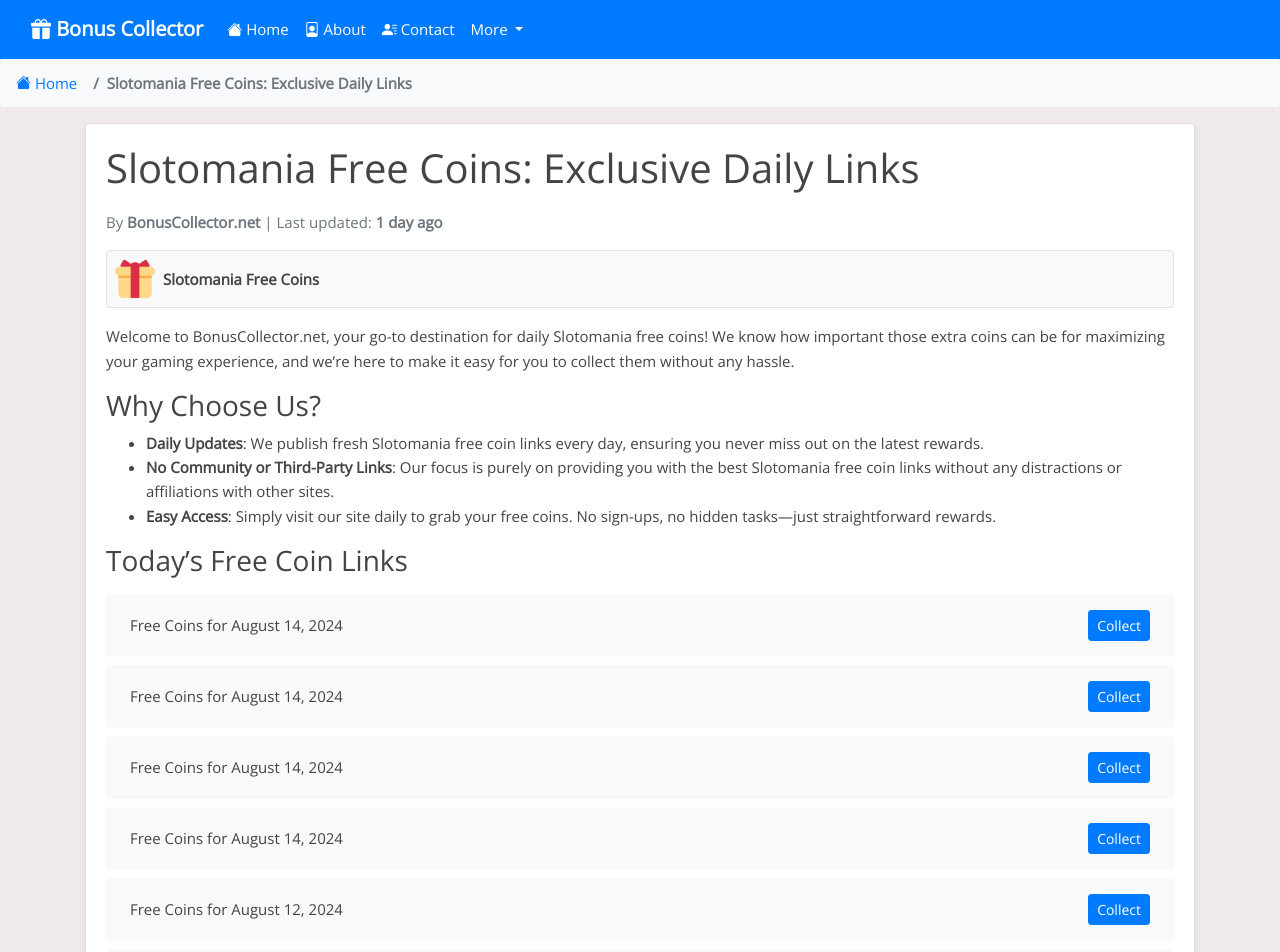
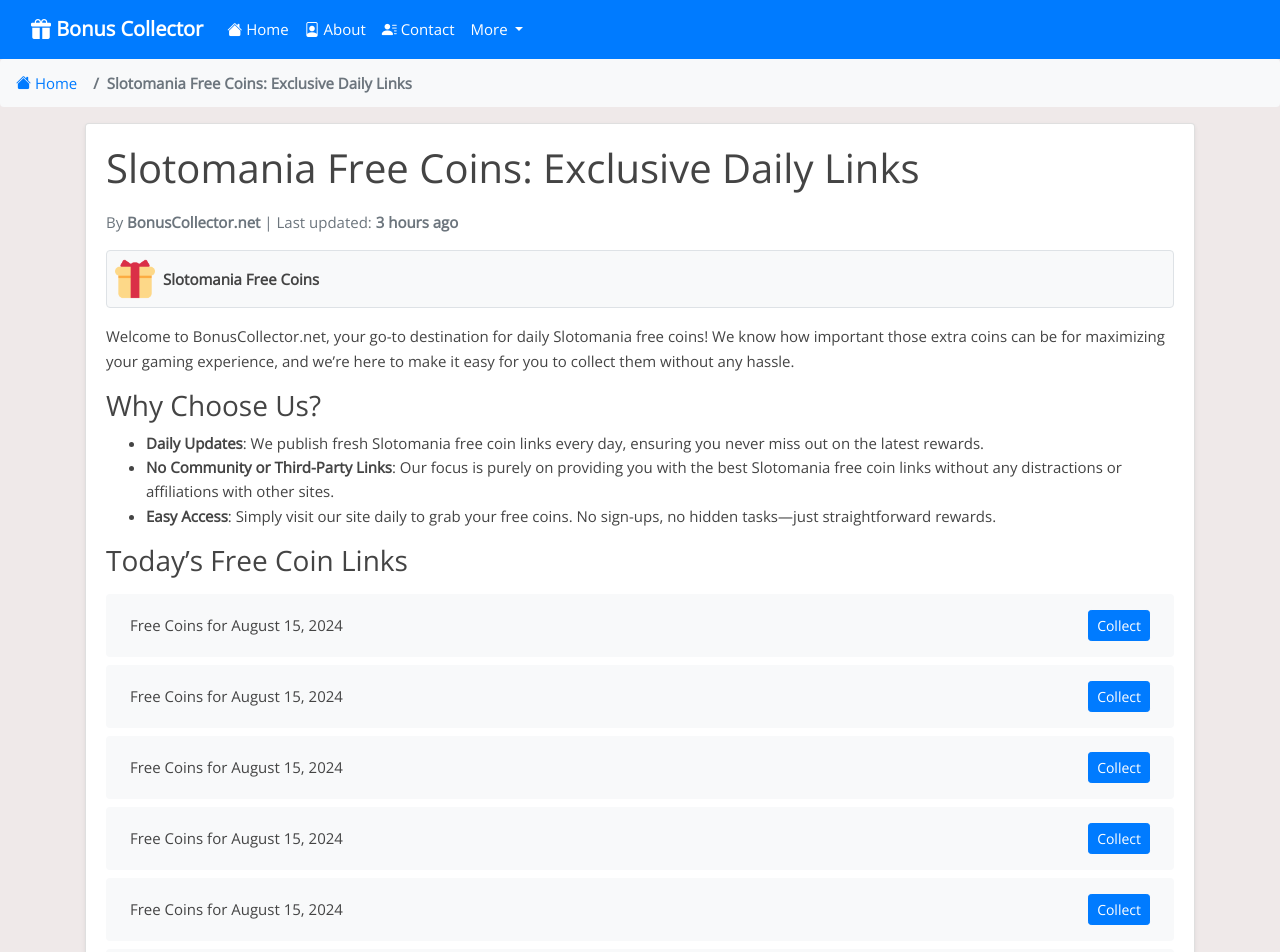
Before and after one commit to Prollad99/bs-net, a Jekyll site: the page built from _posts/2024-06-29-slotomania.md, in a window 1280 px wide and 1400 px high. Shown: the top 952 px of the window. Built offline with Jekyll 4.4.1, drawn with Linux system fonts in a browser that asks for light colours; nearby versions of some CDN libraries; comment, search, counter and statistics services are not loaded; some of the changed text lies outside the part shown.

Commit message:
Update slotomania reward links and last modified date

```diff
--- a/_data/include_files.yml
+++ b/_data/include_files.yml
@@ -38,7 +38,7 @@
   last_modified: 2024-08-15 11:08:02
 
 slotomania.html:
-  last_modified: 2024-08-14 09:33:58
+  last_modified: 2024-08-15 11:08:03
 
 cashman-casino.html:
   last_modified: 2024-08-14 14:10:23
--- a/_includes/slotomania.html
+++ b/_includes/slotomania.html
@@ -1,4 +1,36 @@
 <ul class="list-group mt-3 mb-4">
+  <li class="list-group-item d-flex justify-content-between align-items-center">
+    <span>Free Coins for August 15, 2024</span>
+    <a href="https://api.playtika.com/redirector/?coupon_token=1_3_1723637566386_dke7l7y2" class="btn btn-primary btn-sm">Collect</a>
+  </li>
+  <li class="list-group-item d-flex justify-content-between align-items-center">
+    <span>Free Coins for August 15, 2024</span>
+    <a href="https://api.playtika.com/redirector/?coupon_token=1_3_1723637566386_dke1_3_1723503600169_0g89nd307l7y2" class="btn btn-primary btn-sm">Collect</a>
+  </li>
+  <li class="list-group-item d-flex justify-content-between align-items-center">
+    <span>Free Coins for August 15, 2024</span>
+    <a href="https://api.playtika.com/redirector/?coupon_token=1_3_1722169518710_ne806mmy" class="btn btn-primary btn-sm">Collect</a>
+  </li>
+  <li class="list-group-item d-flex justify-content-between align-items-center">
+    <span>Free Coins for August 15, 2024</span>
+    <a href="https://api.playtika.com/redirector/?coupon_token=1_3_1723114006781_oy3dp5w3" class="btn btn-primary btn-sm">Collect</a>
+  </li>
+  <li class="list-group-item d-flex justify-content-between align-items-center">
+    <span>Free Coins for August 15, 2024</span>
+    <a href="https://api.playtika.com/redirector/?coupon_token=1_3_1723113551599_ro4m5ree" class="btn btn-primary btn-sm">Collect</a>
+  </li>
+  <li class="list-group-item d-flex justify-content-between align-items-center">
+    <span>Free Coins for August 15, 2024</span>
+    <a href="https://api.playtika.com/redirector/?coupon_token=1_3_1723663800149_0g8d5g6y" class="btn btn-primary btn-sm">Collect</a>
+  </li>
+  <li class="list-group-item d-flex justify-content-between align-items-center">
+    <span>Free Coins for August 15, 2024</span>
+    <a href="https://api.playtika.com/redirector/?coupon_token=1_3_1723660200395_pz3jk6re" class="btn btn-primary btn-sm">Collect</a>
+  </li>
+  <li class="list-group-item d-flex justify-content-between align-items-center">
+    <span>Free Coins for August 15, 2024</span>
+    <a href="https://api.playtika.com/redirector/?coupon_token=1_3_1722169678956_3klrykdj" class="btn btn-primary btn-sm">Collect</a>
+  </li>
   <li class="list-group-item d-flex justify-content-between align-items-center">
     <span>Free Coins for August 14, 2024</span>
     <a href="https://api.playtika.com/redirector/?coupon_token=1_3_1723491000175_wxojy3yl" class="btn btn-primary btn-sm">Collect</a>
@@ -367,36 +399,4 @@
     <span>Free Coins for August 4, 2024</span>
     <a href="https://api.playtika.com/redirector/?coupon_token=1_3_1720341002858_oygmx96w" class="btn btn-primary btn-sm">Collect</a>
   </li>
-  <li class="list-group-item d-flex justify-content-between align-items-center">
-    <span>Free Coins for August 4, 2024</span>
-    <a href="https://api.playtika.com/redirector/?coupon_token=1_3_1722121200202_0znz4kee" class="btn btn-primary btn-sm">Collect</a>
-  </li>
-  <li class="list-group-item d-flex justify-content-between align-items-center">
-    <span>Free Coins for August 4, 2024</span>
-    <a href="https://api.playtika.com/redirector/?coupon_token=1_3_1722108600155_4ek38l7n" class="btn btn-primary btn-sm">Collect</a>
-  </li>
-  <li class="list-group-item d-flex justify-content-between align-items-center">
-    <span>Free Coins for August 4, 2024</span>
-    <a href="https://api.playtika.com/redirector/?coupon_token=1_3_1720338958991_2o6m8gm6" class="btn btn-primary btn-sm">Collect</a>
-  </li>
-  <li class="list-group-item d-flex justify-content-between align-items-center">
-    <span>Free Coins for August 4, 2024</span>
-    <a href="https://api.playtika.com/redirector/?coupon_token=1_3_1720338812597_nejypk3d" class="btn btn-primary btn-sm">Collect</a>
-  </li>
-  <li class="list-group-item d-flex justify-content-between align-items-center">
-    <span>Free Coins for August 4, 2024</span>
-    <a href="https://api.playtika.com/redirector/?coupon_token=1_3_1720338178782_ym0d8ko8" class="btn btn-primary btn-sm">Collect</a>
-  </li>
-  <li class="list-group-item d-flex justify-content-between align-items-center">
-    <span>Free Coins for August 4, 2024</span>
-    <a href="https://api.playtika.com/redirector/?coupon_token=1_3_1720697009469_ropmp6xe" class="btn btn-primary btn-sm">Collect</a>
-  </li>
-  <li class="list-group-item d-flex justify-content-between align-items-center">
-    <span>Free Coins for August 4, 2024</span>
-    <a href="https://api.playtika.com/redirector/?coupon_token=1_3_1720337834059_4e23kkg3" class="btn btn-primary btn-sm">Collect</a>
-  </li>
-  <li class="list-group-item d-flex justify-content-between align-items-center">
-    <span>Free Coins for August 4, 2024</span>
-    <a href="https://api.playtika.com/redirector/?coupon_token=1_3_1722011221245_0gr09j8r" class="btn btn-primary btn-sm">Collect</a>
-  </li>
 </ul>
```
Also changed, not shown: links-json/slotomania.json (+32 -32 lines).
